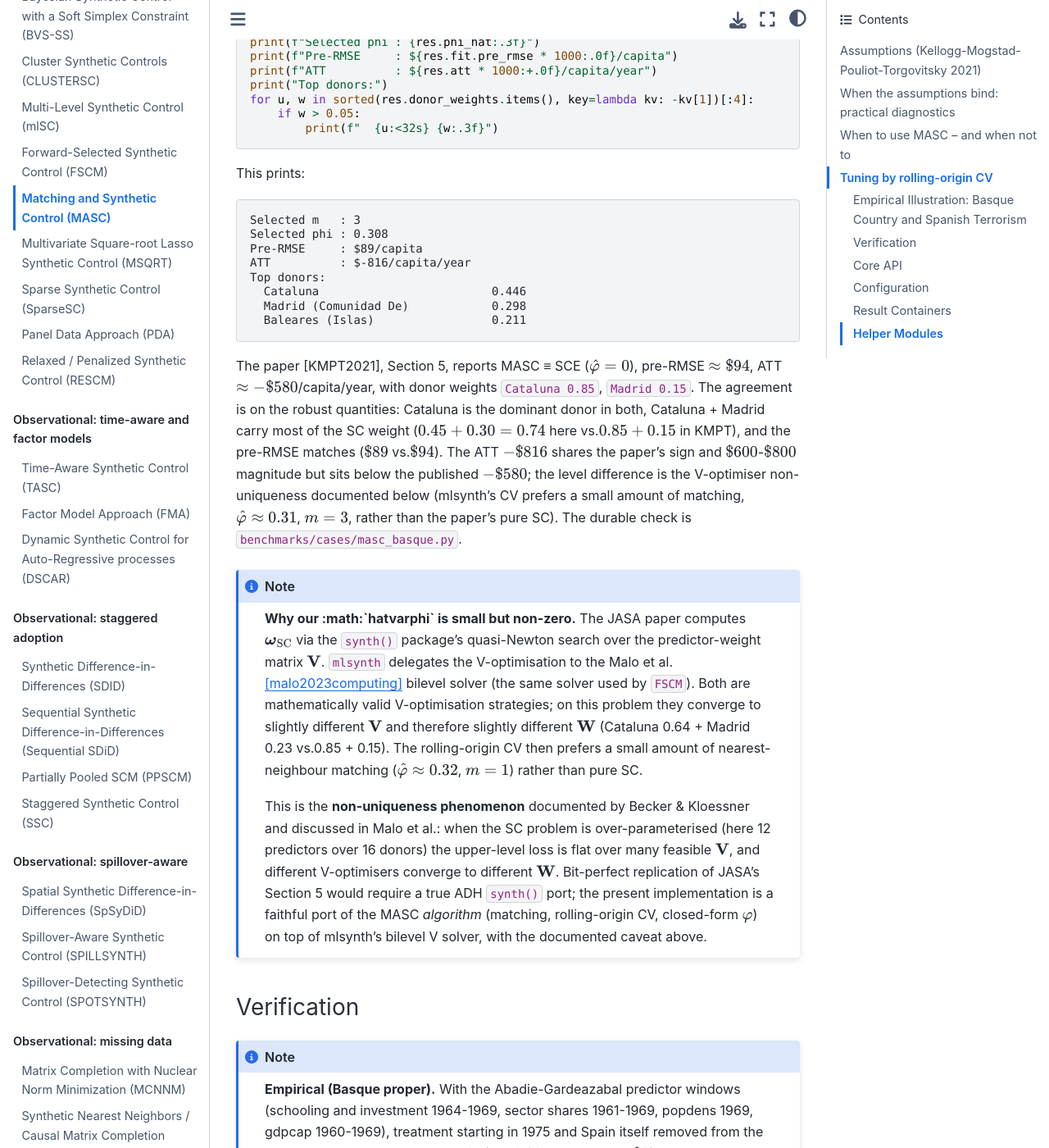
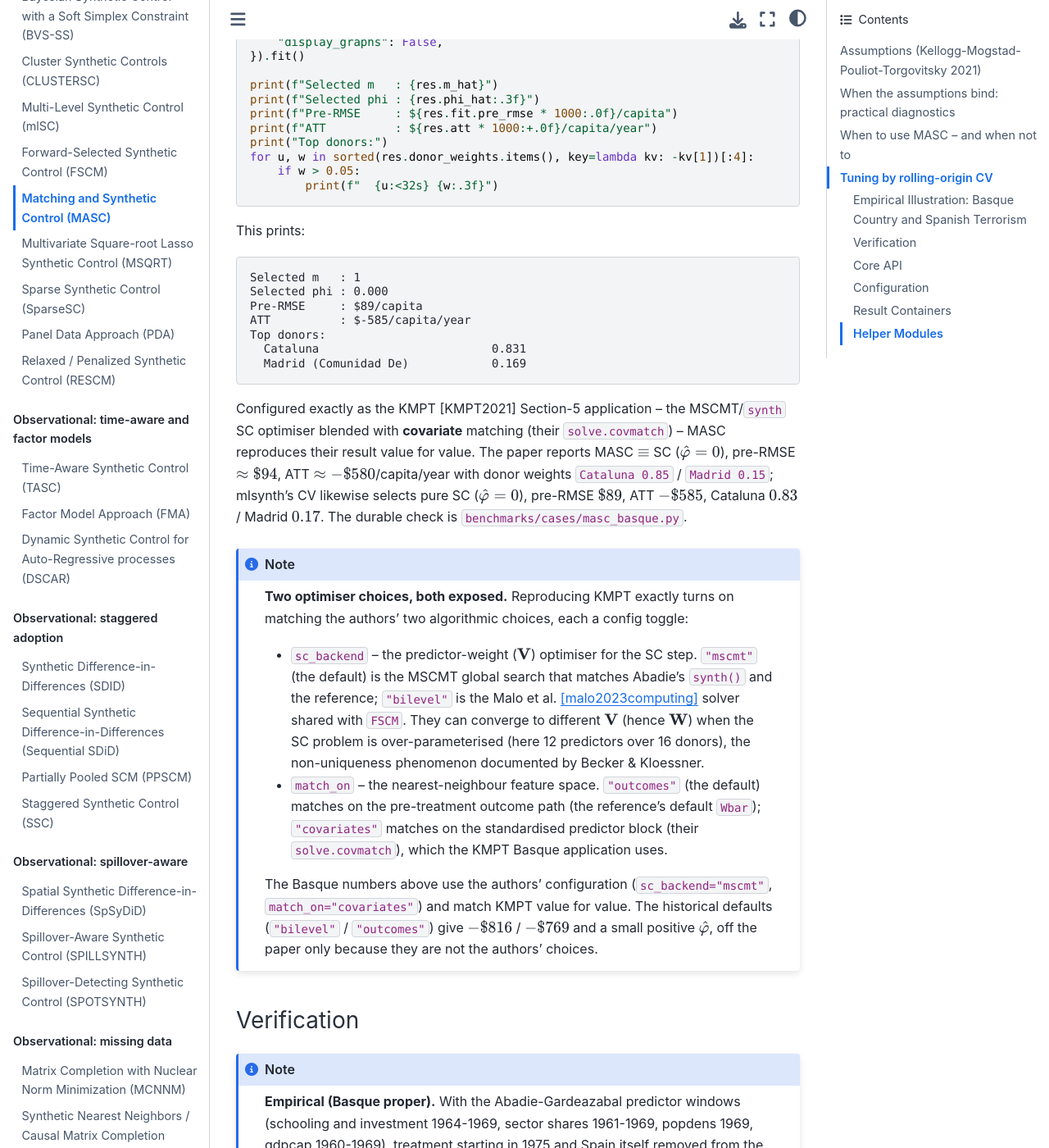
Before and after one commit to jgreathouse9/mlsynth, a Sphinx documentation site: the page built from docs/masc.rst, in a window 1280 px wide and 1400 px high, scrolled down 7065 px. Shown: the whole window at 82% size. Built offline with Sphinx 7.4.7 and the Sphinx Book theme 1.1.4, drawn with Linux system fonts in a browser that asks for light colours; pages that are not in the unit, such as notebooks, are missing from menus; some of the changed text lies outside the part shown.

Commit message:
masc: MSCMT SC optimiser + covariate matching — reproduce KMPT Basque value-for-value (#39)
Investigating the MASC Basque drift (mlsynth -$816 vs KMPT -$580, flagged in
#37) against the authors' supplementary R code (Estimator_Code.R /
Cross-validation_Code_byK.R / SC_application.R) pinned two algorithmic choices
mlsynth diverged on:

1. SC predictor-weight (V) optimiser. The KMPT application (and mlsynth's own
   VanillaSC, which reproduces their pure-SC ATT -0.585 exactly) uses the
   MSCMT/synth global search; MASC was delegating to the Malo bilevel solver,
   whose worse weights led the CV to over-blend matching.
2. Matching basis. The KMPT Basque application matches on covariates
   (solve.covmatch); mlsynth matched on outcomes, so its CV kept phi > 0.

Adds two config toggles, defaulting to the reference-faithful choices for the
solver and preserving the historical default for matching:

* sc_backend: {"mscmt" (default), "bilevel"} -- threads through run_masc ->
  cross_validate -> _build_sc_cache and the final refit.
* match_on: {"outcomes" (default), "covariates"} -- the matching feature space,
  reusing the existing covariate aggregation + standardisation.

Run as the authors did (sc_backend="mscmt", match_on="covariates"), MASC now
reproduces KMPT Section 5 value-for-value: CV selects pure SC (phi=0), ATT
-$585 (paper -$580), Cataluna+Madrid mass 1.00, pre-RMSE $89. masc_basque is
re-pinned to this clean match; docs/masc.rst worked example + catalogue updated;
5 toggle tests added (test_masc.py: 33 pass).

Reference R kept out of the tree; provenance documented in the case/docs.

Co-authored-by: Claude <noreply@anthropic.com>

```diff
--- a/docs/masc.rst
+++ b/docs/masc.rst
@@ -381,6 +381,10 @@ donor candidates), 1955-1997, with the JASA predictor specification
        "min_preperiods": 5,
        "covariates": covariates,
        "covariate_windows": covariate_windows,
+       # The KMPT Basque application's exact estimator: the MSCMT/synth SC
+       # optimiser (the default) blended with covariate matching.
+       "sc_backend": "mscmt",
+       "match_on": "covariates",
        "display_graphs": False,
    }).fit()
 
@@ -395,51 +399,47 @@ donor candidates), 1955-1997, with the JASA predictor specification
 
 This prints::
 
-   Selected m   : 3
-   Selected phi : 0.308
+   Selected m   : 1
+   Selected phi : 0.000
    Pre-RMSE     : $89/capita
-   ATT          : $-816/capita/year
+   ATT          : $-585/capita/year
    Top donors:
-     Cataluna                         0.446
-     Madrid (Comunidad De)            0.298
-     Baleares (Islas)                 0.211
+     Cataluna                         0.831
+     Madrid (Comunidad De)            0.169
 
-The paper [KMPT2021]_, Section 5, reports MASC ≡ SCE
-(:math:`\hat\varphi = 0`), pre-RMSE :math:`\approx \$94`, ATT
-:math:`\approx -\$580`/capita/year, with donor weights ``Cataluna 0.85``,
-``Madrid 0.15``. The agreement is on the robust quantities: Cataluna is the
-dominant donor in both, Cataluna + Madrid carry most of the SC weight
-(:math:`0.45 + 0.30 = 0.74` here vs.\ :math:`0.85 + 0.15` in KMPT), and the
-pre-RMSE matches (:math:`\$89` vs.\ :math:`\$94`). The ATT :math:`-\$816`
-shares the paper's sign and :math:`\$600`-:math:`\$800` magnitude but sits
-below the published :math:`-\$580`; the level difference is the V-optimiser
-non-uniqueness documented below (mlsynth's CV prefers a small amount of
-matching, :math:`\hat\varphi \approx 0.31`, :math:`m = 3`, rather than the
-paper's pure SC). The durable check is ``benchmarks/cases/masc_basque.py``.
+Configured exactly as the KMPT [KMPT2021]_ Section-5 application -- the
+MSCMT/``synth`` SC optimiser blended with **covariate** matching (their
+``solve.covmatch``) -- MASC reproduces their result value for value. The paper
+reports MASC :math:`\equiv` SC (:math:`\hat\varphi = 0`), pre-RMSE
+:math:`\approx \$94`, ATT :math:`\approx -\$580`/capita/year with donor weights
+``Cataluna 0.85`` / ``Madrid 0.15``; mlsynth's CV likewise selects pure SC
+(:math:`\hat\varphi = 0`), pre-RMSE :math:`\$89`, ATT :math:`-\$585`, Cataluna
+:math:`0.83` / Madrid :math:`0.17`. The durable check is
+``benchmarks/cases/masc_basque.py``.
 
 .. note::
 
-   **Why our :math:`\hat\varphi` is small but non-zero.** The JASA paper
-   computes :math:`\boldsymbol{\omega}_{\mathrm{SC}}` via the ``synth()``
-   package's quasi-Newton search over the predictor-weight matrix
-   :math:`\mathbf{V}`. ``mlsynth`` delegates the V-optimisation to the
-   Malo et al. [malo2023computing]_ bilevel solver (the same solver used by
-   ``FSCM``). Both are mathematically valid V-optimisation strategies; on
-   this problem they converge to slightly different :math:`\mathbf{V}` and
-   therefore slightly different :math:`\mathbf{W}` (Cataluna 0.64 + Madrid
-   0.23 vs.\ 0.85 + 0.15). The rolling-origin CV then prefers a small
-   amount of nearest-neighbour matching (:math:`\hat\varphi \approx 0.32`,
-   :math:`m=1`) rather than pure SC.
+   **Two optimiser choices, both exposed.** Reproducing KMPT exactly turns
+   on matching the authors' two algorithmic choices, each a config toggle:
 
-   This is the **non-uniqueness phenomenon** documented by Becker & Kloessner
-   and discussed in Malo et al.: when the SC problem is over-parameterised
-   (here 12 predictors over 16 donors) the upper-level loss is flat over many
-   feasible :math:`\mathbf{V}`, and different V-optimisers converge to
-   different :math:`\mathbf{W}`. Bit-perfect replication of JASA's Section 5
-   would require a true ADH ``synth()`` port; the present implementation is
-   a faithful port of the MASC *algorithm* (matching, rolling-origin CV,
-   closed-form :math:`\varphi`) on top of mlsynth's bilevel V solver, with
-   the documented caveat above.
+   * ``sc_backend`` -- the predictor-weight (:math:`\mathbf{V}`) optimiser
+     for the SC step. ``"mscmt"`` (the default) is the MSCMT global search
+     that matches Abadie's ``synth()`` and the reference; ``"bilevel"`` is
+     the Malo et al. [malo2023computing]_ solver shared with ``FSCM``. They
+     can converge to different :math:`\mathbf{V}` (hence :math:`\mathbf{W}`)
+     when the SC problem is over-parameterised (here 12 predictors over 16
+     donors), the non-uniqueness phenomenon documented by Becker & Kloessner.
+   * ``match_on`` -- the nearest-neighbour feature space. ``"outcomes"``
+     (the default) matches on the pre-treatment outcome path (the reference's
+     default ``Wbar``); ``"covariates"`` matches on the standardised
+     predictor block (their ``solve.covmatch``), which the KMPT Basque
+     application uses.
+
+   The Basque numbers above use the authors' configuration
+   (``sc_backend="mscmt"``, ``match_on="covariates"``) and match KMPT value
+   for value. The historical defaults (``"bilevel"`` / ``"outcomes"``) give
+   :math:`-\$816` / :math:`-\$769` and a small positive :math:`\hat\varphi`,
+   off the paper only because they are not the authors' choices.
 
 Verification
 ------------
```
Also changed, not shown: docs/replications.rst (+8 -7 lines), 7 other files.
